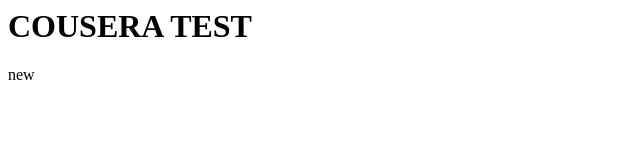
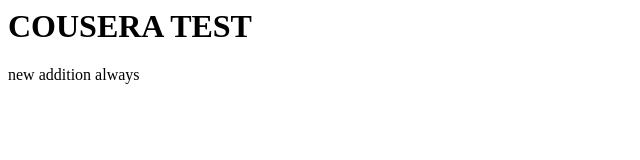
Before and after one commit to Onamosu/Cousera-Class, a plain HTML site: page site/index.html in a window 1280 px wide. Shown: the whole page, without its empty margins (0-640 px from the left). Drawn offline with Linux system fonts and the light colour scheme.

Commit message:
new added

```diff
--- a/site/index.html
+++ b/site/index.html
@@ -1,5 +1,5 @@
 <html>
 <h1>COUSERA TEST</h1>
-<p>new</p>
+<p>new addition always</p>
 
 </html>
```
